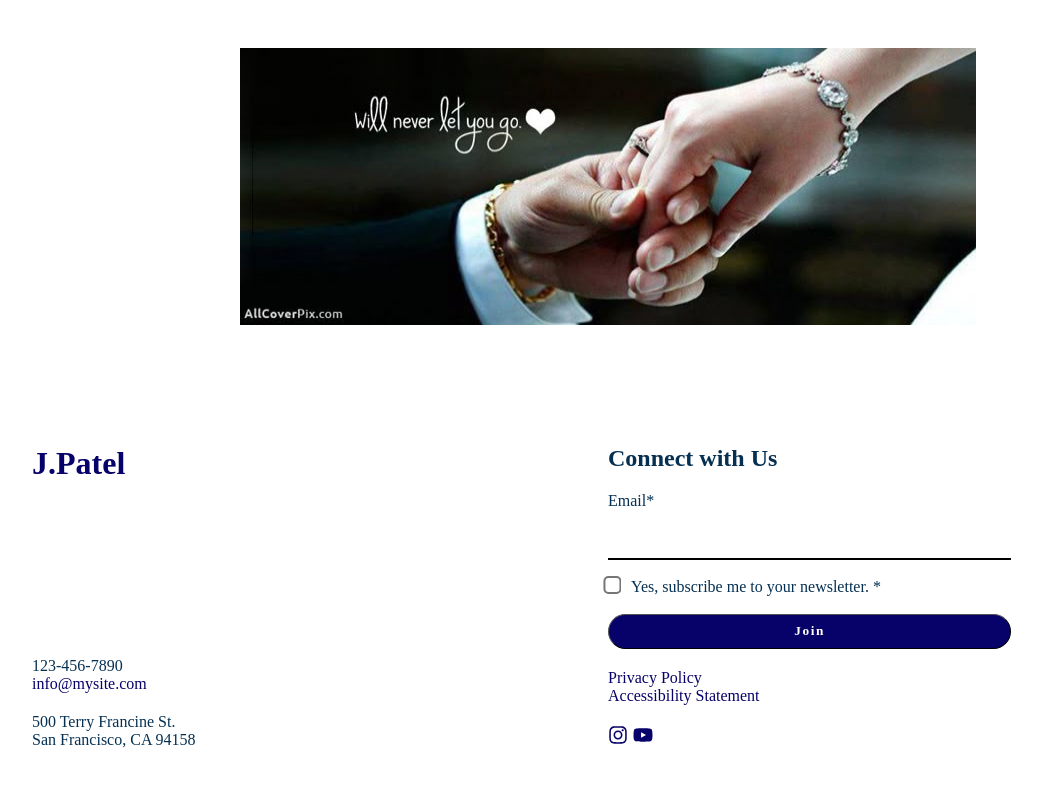
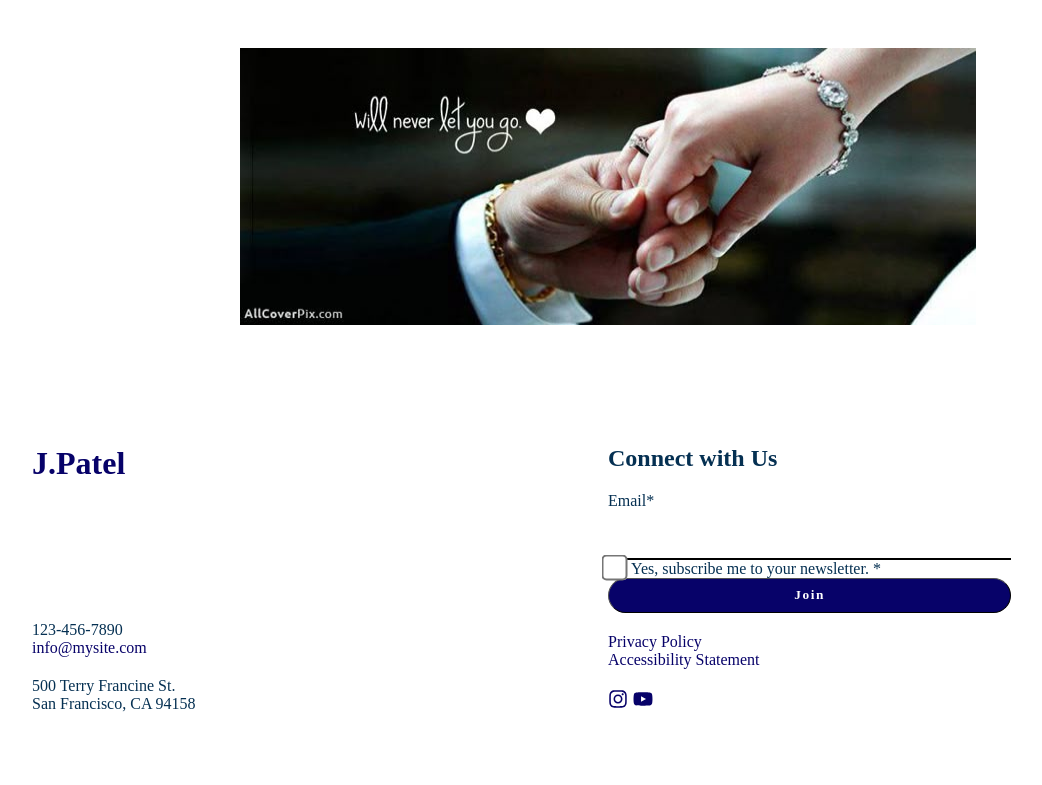
Before and after one commit to gowsik-source/frontend_wedding_planning_company, a React (Create React App) app: page / in a window 1280 px wide. Shown: the part 4051-4836 px from the top of the page, without its empty margins (32-1074 px from the left). Built offline with nearby package versions, Linux system fonts and the light colour scheme.

Commit message:
failed to deploy

```diff
--- a/src/components/FormInput.jsx
+++ b/src/components/FormInput.jsx
@@ -4,7 +4,7 @@ import style from './form_input_style.module.css'
 const FormInput = (props) => {
   return (
     <div>
-      <input type={props.inputType} id={props.inputId} value={props.getValue} onChange={props.getData} placeholder={props.placehold} style={props.style}/>
+      <input type={props.inputType} id={props.inputId} value={props.getValue} onChange={props.getData} placeholder={props.placehold} style={props.style} className={style.input_style} />
     </div>
   )
 }
--- a/src/components/NavigationPageTop.jsx
+++ b/src/components/NavigationPageTop.jsx
@@ -1,11 +1,10 @@
-import React from 'react'
-import { useEffect } from 'react'
+import React, {useEffect} from 'react'
 import { useLocation } from 'react-router-dom'
 
 const NavigationPageTop = () => {
     const { pathname } = useLocation();
 
-    const includedRoutes = ["/about", "/contact", "services"];
+    const includedRoutes = ["/about", "/contact", "/services"];
 
     useEffect(() => {
     if (includedRoutes.includes(pathname)) {
--- a/src/components/form_input_style.module.css
+++ b/src/components/form_input_style.module.css
@@ -1,4 +1,4 @@
-input{
+.input_style {
     border: none;
     border-bottom: 2px solid #000;
     height: 50px;
--- a/src/pages/loginRegister/ForgetPassword.jsx
+++ b/src/pages/loginRegister/ForgetPassword.jsx
@@ -24,6 +24,7 @@ const ForgetPassword = () => {
     if (fieldValidation()) {
       try {
         let response = await axiosDetails.put('user/forgotPassword/:id', { email })
+        console.log("Reset password email sent successfully: ", response.data);
       } catch (error) {
         console.log("Error in sending reset password email: ", error);
       }
```
